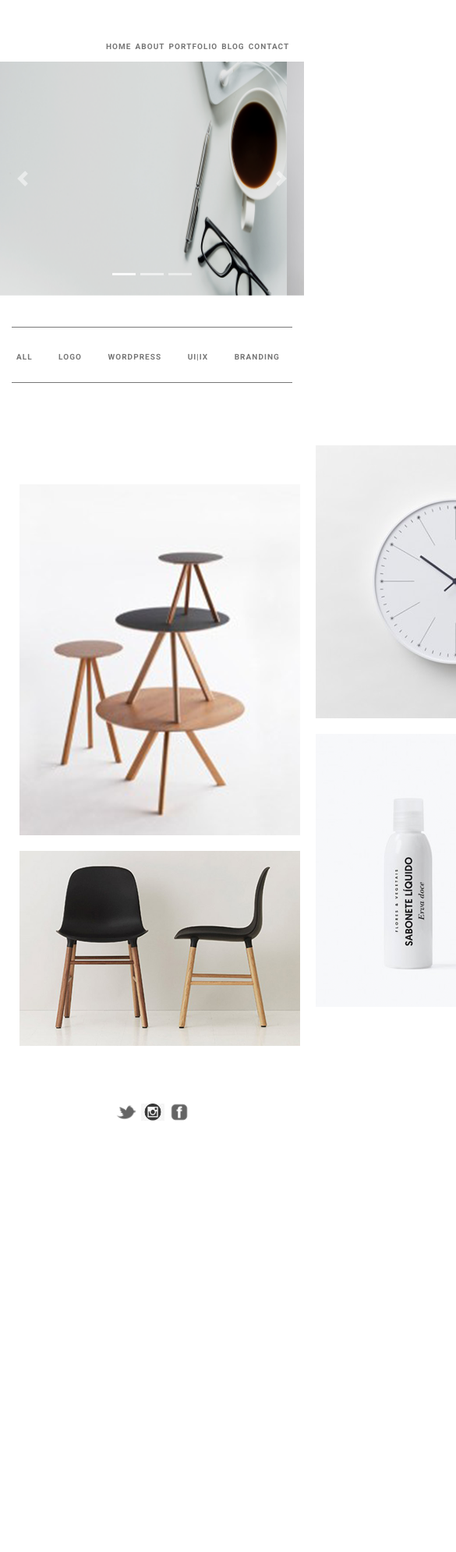
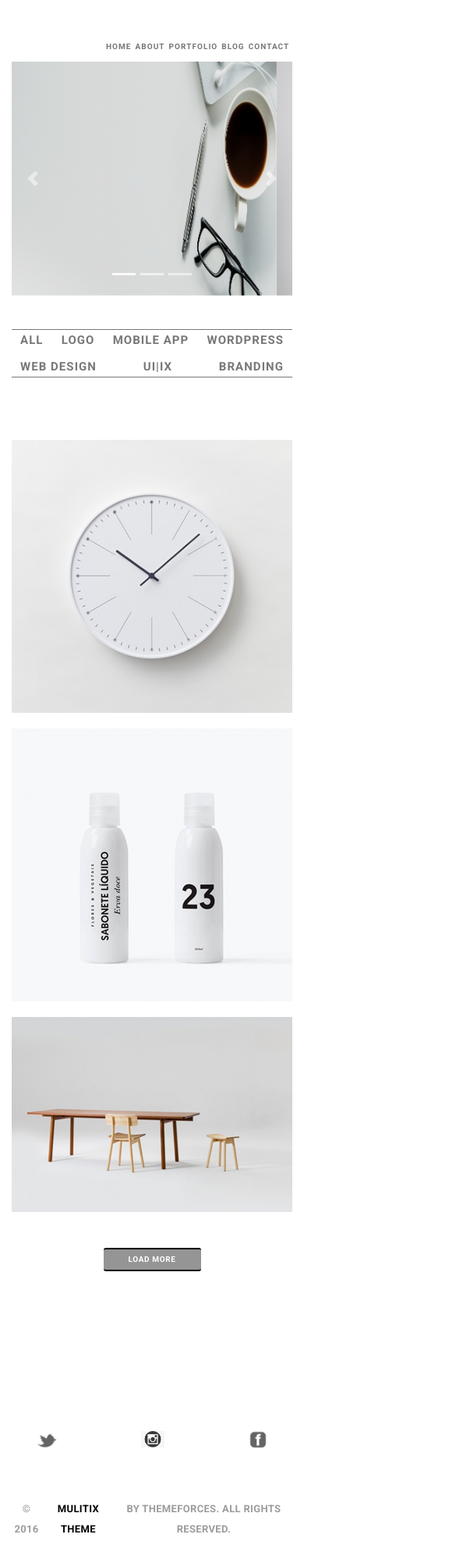
Before and after one commit to Zh1gul/MyProject, a plain HTML site: page index.html in a window 390 px wide. Shown: the top 1990 px of the page at 78% size, 585 px wide, since content can reach past the window. Before the commit the page ends 1441 px from the top, so only its background shows below. Drawn offline with nearby package versions, Linux system fonts and the light colour scheme.

Commit message:
адаптирована почти вся главная страница

```diff
--- a/index.html
+++ b/index.html
@@ -28,7 +28,6 @@
             <div class="navbar-search-box">
               <input type="text" class="navbar-search-txt" placeholder="Поиск">
               <a href="#" class="navbar-search-btn"><i class="fa fa-search" aria-hidden="true"></i></a>
-
             </div>
           </div>
         </div>
@@ -37,6 +36,7 @@
   </header>
   <main class="content">
     <section class="before">
+    <div class="container">
       <div id="carouselExampleCaptions" class="carousel slide" data-ride="carousel">
         <ol class="carousel-indicators">
           <li data-target="#carouselExampleCaptions" data-slide-to="0" class="active"></li>
@@ -45,21 +45,21 @@
         </ol>
         <div class="carousel-inner">
           <div class="carousel-item active">
-          <img src="img/base.png" class="d-block w-100" alt="..." height="700px">
+            <img src="img/base.png" class="d-block w-100" alt="..." height="400px">
             <div class="carousel-caption d-none d-md-block">
               <h5>First slide label</h5>
               <p>Nulla vitae elit libero, a pharetra augue mollis interdum.</p>
             </div>
           </div>
           <div class="carousel-item">
-          <img src="img/base-2.png" class="d-block w-100" alt="..." height="700px">
+            <img src="img/base-2.png" class="d-block w-100" alt="..." height="400px">
             <div class="carousel-caption d-none d-md-block">
               <h5>Second slide label</h5>
               <p>Lorem ipsum dolor sit amet, consectetur adipiscing elit.</p>
             </div>
           </div>
           <div class="carousel-item">
-          <img src="img/base.png" class="d-block w-100" alt="..." height="700px">
+            <img src="img/base.png" class="d-block w-100" alt="..." height="400px">
             <div class="carousel-caption d-none d-md-block">
               <h5>Third slide label</h5>
               <p>Praesent commodo cursus magna, vel scelerisque nisl consectetur.</p>
@@ -75,24 +75,26 @@
           <span class="sr-only">Next</span>
         </a>
       </div>
+    </div>
     </section>
     <section class="section">
       <div class="container menu-bar">
-          <div class="menu-line"></div>
+          <div class="menu-line-1"></div>
           <div class="menu-wrap">
             <button class="menu__links" >ALL</button>
             <button class="menu__links">LOGO</button>
-            <button class="menu__links menu_hide">MOBILE APP</button>
+            <button class="menu__links">MOBILE APP</button>
             <button class="menu__links">WORDPRESS</button>
-            <button class="menu__links menu_hide">WEB DESIGN</button>
+            <button class="menu__links">WEB DESIGN</button>
             <button class="menu__links">UI|IX</button>
             <button class="menu__links">BRANDING</button>
         </div>
-        <div class="menu-line"></div>
+        <div class="menu-line-2"></div>
       </div>
       </section>
       <section class="section">
-      <div class="container menu-img">
+      <div class="container">
+        <div class="menu-img">
           <div class="menu__images1">
             <img class="menu__img" src="img/menu-images/menu-img-1.png" alt="">
             <img class="menu__img" src="img/menu-images/menu-img-2.png" alt="">
@@ -101,12 +103,17 @@
           <div class="menu__images2">
             <img class="menu__img" src="img/menu-images/menu-img-4.png" alt="">
             <img class="menu__img" src="img/menu-images/menu-img-5.png" alt="">
-        <img class="menu__img hidden" src="img/menu-images/menu-img-6.png" alt="">
+            <img class="menu__img" src="img/menu-images/menu-img-6.png" alt="">
+            <img class="menu__img hidden" src="img/menu-images/menu-img-4.png" alt="">
           </div>
           <div class="menu__images1">
             <img class="menu__img" src="img/menu-images/menu-img-7.png" alt="">
             <img class="menu__img" src="img/menu-images/menu-img-8.png" alt="">
             <img class="menu__img hidden" src="img/menu-images/menu-img-9.png" alt="">
+          </div>
+        </div>
+        <div class="menu-btn-img">
+          <button class="menu-btn-more">LOAD MORE</button>
         </div>
       </div>
       </section>
@@ -116,7 +123,7 @@
     <div class="container footer-logo">
         <img class="footer__logo" src="img/logo.png" alt="">
     </div>
-    <div class="container footer-img">
+    <div class="container">
     <div class="social-list">
         <a class="social-links" href="https://twitter.com"> <img class="twitter-logo" src="img/Twitter_bird_logo_2012.svg.png" alt="">
         </a>
@@ -125,6 +132,9 @@
         <a class="social-links" href="https://facebook.com"> <img class="facebook-logo" src="img/fb.png" alt="">
         </a>
     </div>
+    <p class="footer-letter">
+      © 2016 <span class="footer-letter-black"> mulitix theme </span> by themeforces. all rights reserved.
+    </p>
     </div>
   </footer>
   <script src="https://code.jquery.com/jquery-1.12.4.min.js"></script>
--- a/sass/blocks/_footer.sass
+++ b/sass/blocks/_footer.sass
@@ -3,13 +3,31 @@
     display: flex
     justify-content: center
   &__logo
-    margin-top: 30px
-  &-img
+    margin-top: 137px
+    margin-bottom: 55px
+  &-letter
     display: flex
-    justify-content:  center
+    justify-content: center
+    text-transform: uppercase
+    font-family: Roboto;
+    font-size: 13px;
+    font-weight: normal;
+    font-stretch: normal;
+    font-style: normal;
+    line-height: 2;
+    letter-spacing: 0.33px;
+    text-align: center;
+    color: #9c9c9c;
+    margin-top: 60px
+    &-black
+      color: black
+      margin: 0 5px
 .social
   &-list
-    margin-top: 20px
+    display: flex
+    margin: auto
+    width: 300px
+    justify-content: space-between
   &-links
     &:hover
       text-decoration: none
--- a/sass/blocks/_header.sass
+++ b/sass/blocks/_header.sass
@@ -4,7 +4,7 @@
   &-logo
     width: 131px
     height: 35px
-    margin-right: 465px
+    margin-right: 450px
     margin-top: 28px
   &-links
     width: 531px
--- a/sass/blocks/_menu.sass
+++ b/sass/blocks/_menu.sass
@@ -1,14 +1,15 @@
 .menu
-  &-line
-    padding-top: 30px
+  &-line-1
+    margin-top: 33px
+    border-bottom: 1px solid #777777
+  &-line-2
     border-bottom: 1px solid #777777
   &-wrap
     display: flex
-    margin-top: 25px
+    margin: 23px auto
     justify-content: space-between
     height: 15px
     width: 741px
-    margin-left: 250px
 
   &__links
     text-decoration: none
@@ -31,24 +32,70 @@
   &__images1
     display: flex
     margin-top: 100px
+    margin-bottom: 150px
     flex-direction: column
   &__images2
+    display: flex
     margin-top: 50px
     flex-direction: column
   &__img
     padding: 10px
     flex-grow: 1
     display: flex
+  &-btn
+    &-img
+      display: flex
+      justify-content: center
+      margin-top: 36px
+    &-more
+      width: 125px
+      height: 30px
+      background-color: #959595
+      color: #fff
+      text-decoration: none
+      user-select: none
+      outline: none
+      border-width: 2px 0;
+      border-style: solid none;
+      border-radius: 3px;
+      font-family: Roboto;
+      font-size: 10px;
+      font-weight: bold;
+      font-stretch: normal;
+      font-style: normal;
+      line-height: 1.58;
+      letter-spacing: 0.65px;
 .hidden
   display: none
 .flex
   display: flex
+@media  ( max-width: 1199px )
+  .menu
+    &-wrap
+      width: 600px
+@media  ( max-width: 991px )
+  .menu
+    width: 450px
+    &__images1
+      display: none
+    &-img
+      margin: auto
+      justify-content: center
+@media  ( max-width: 768px )
+  .menu
+    &-wrap
+      width: 450px
+    &__links
+      font-size: 10px
 @media ( max-width: 500px )
   .menu
+    &-line
+      margin-bottom: 0
     &-wrap
-      margin-left: 0
+      margin: auto
       width: 350px
+      flex-wrap: wrap
+      align-content: space-between
+      height: 60px
     &__links
-      font-size: 10px
-    &_hide
-      display: none
+      font-size: 15px
--- a/sass/blocks/_slider.sass
+++ b/sass/blocks/_slider.sass
@@ -1,8 +1,3 @@
-.before
-  display: flex
-  justify-content: center
-.carousel
-  max-width: 1606px
 @media  ( max-width: 768px )
   .carousel-inner
     width: 100%
```
Also changed, not shown: css/style.css, 1 other file. Lines whose indentation alone changed are shown as unchanged.
